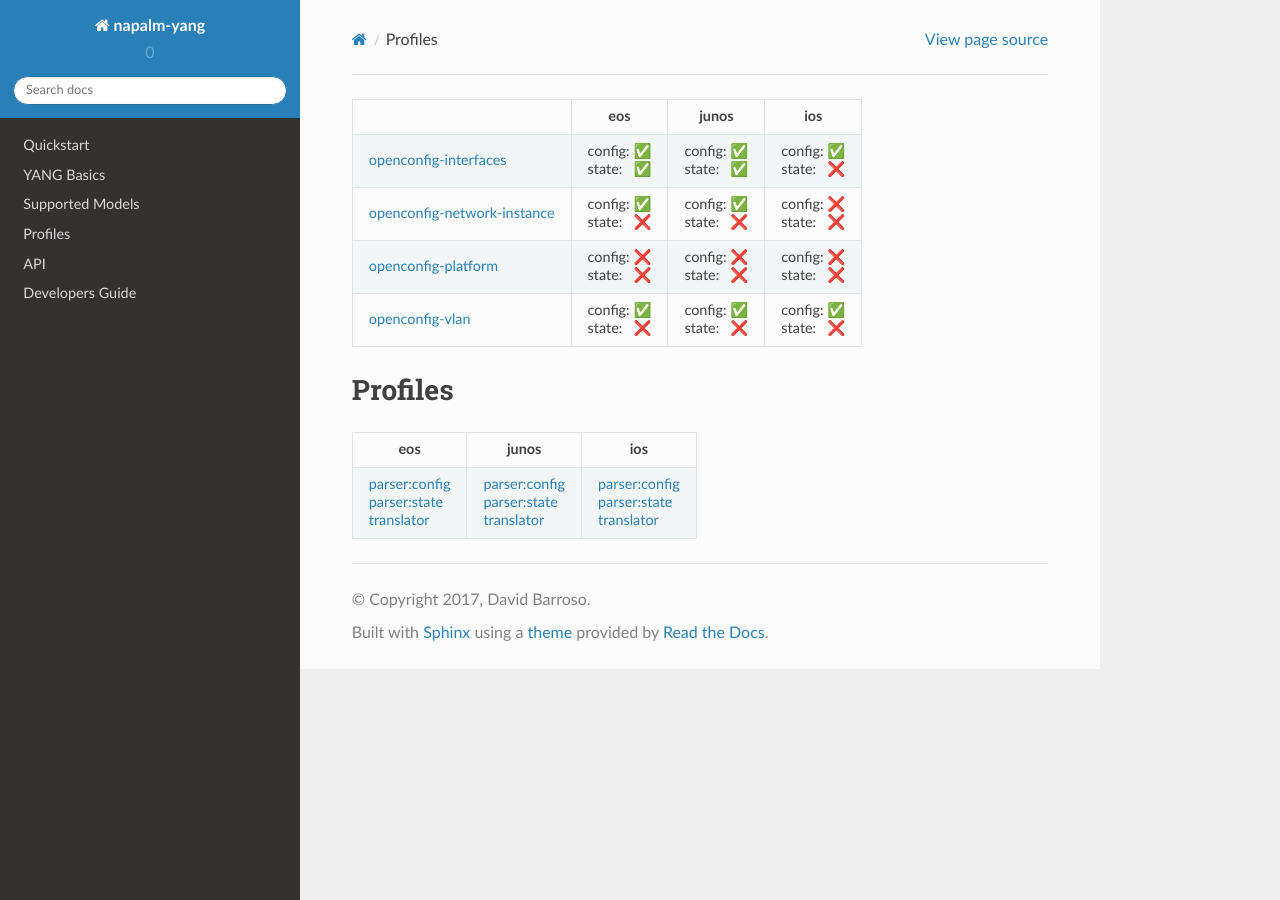
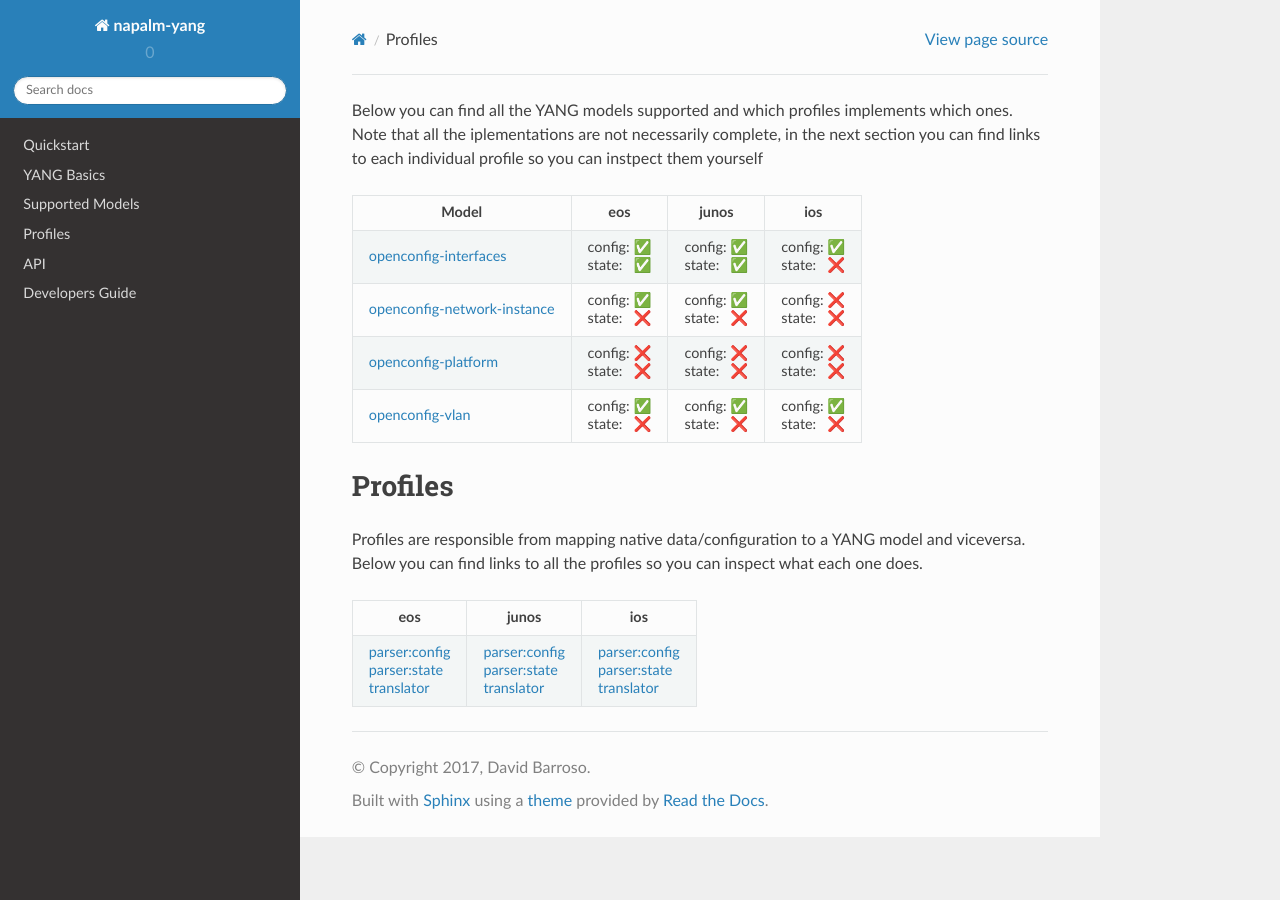
Before and after one commit to napalm-automation/napalm-yang, a Sphinx documentation site: the page built from docs/root/supported_models/dynamic_models.rst, in a window 1280 px wide. Built offline with Sphinx 7.4.7 and the Read the Docs theme 2.0.0, drawn with Linux system fonts in a browser that asks for light colours; pages that are not in the unit, such as notebooks, are missing from menus.

Commit message:
Adding some clarifications

```diff
--- a/docs/_dynamic/profiles.j2
+++ b/docs/_dynamic/profiles.j2
@@ -1,9 +1,11 @@
+Below you can find all the YANG models supported and which profiles implements which ones. Note that all the iplementations are not necessarily complete, in the next section you can find links to each individual profile so you can instpect them yourself
+
 .. raw:: html
 
 
     <div><table border="1" class="docutils">
         <tr>
-            <th></th>
+            <th>Model</th>
             {% for p in profiles.keys() if p not in ["dummy"] %}
             <th class="head">{{ p }}</th>
             {% endfor %}
@@ -31,6 +33,8 @@
 Profiles
 ========
 
+Profiles are responsible from mapping native data/configuration to a YANG model and viceversa. Below you can find links to all the profiles so you can inspect what each one does.
+
 .. raw:: html
 
     <div><table border="1" class="docutils">
--- a/docs/developers/index.rst
+++ b/docs/developers/index.rst
@@ -1,5 +1,7 @@
 Developers Guide
 ================
+
+WIP. Information here is a bit chaotic, sorry about that.
 
 .. toctree::
    :maxdepth: 1
--- a/docs/root/supported_models/dynamic_models.rst
+++ b/docs/root/supported_models/dynamic_models.rst
@@ -1,9 +1,11 @@
+Below you can find all the YANG models supported and which profiles implements which ones. Note that all the iplementations are not necessarily complete, in the next section you can find links to each individual profile so you can instpect them yourself
+
 .. raw:: html
 
 
     <div><table border="1" class="docutils">
         <tr>
-            <th></th>
+            <th>Model</th>
                         <th class="head">eos</th>
                         <th class="head">junos</th>
                         <th class="head">ios</th>
@@ -68,6 +70,8 @@
 Profiles
 ========
 
+Profiles are responsible from mapping native data/configuration to a YANG model and viceversa. Below you can find links to all the profiles so you can inspect what each one does.
+
 .. raw:: html
 
     <div><table border="1" class="docutils">
```
